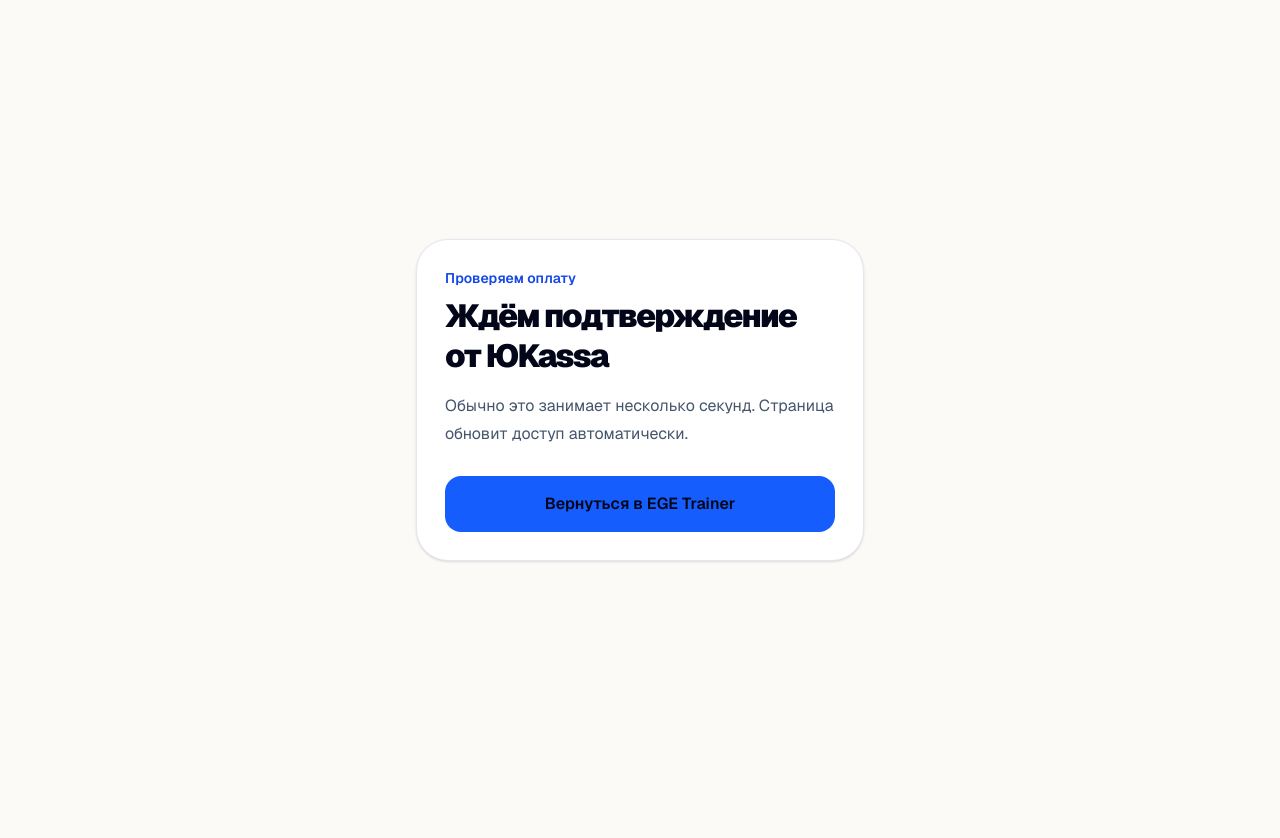
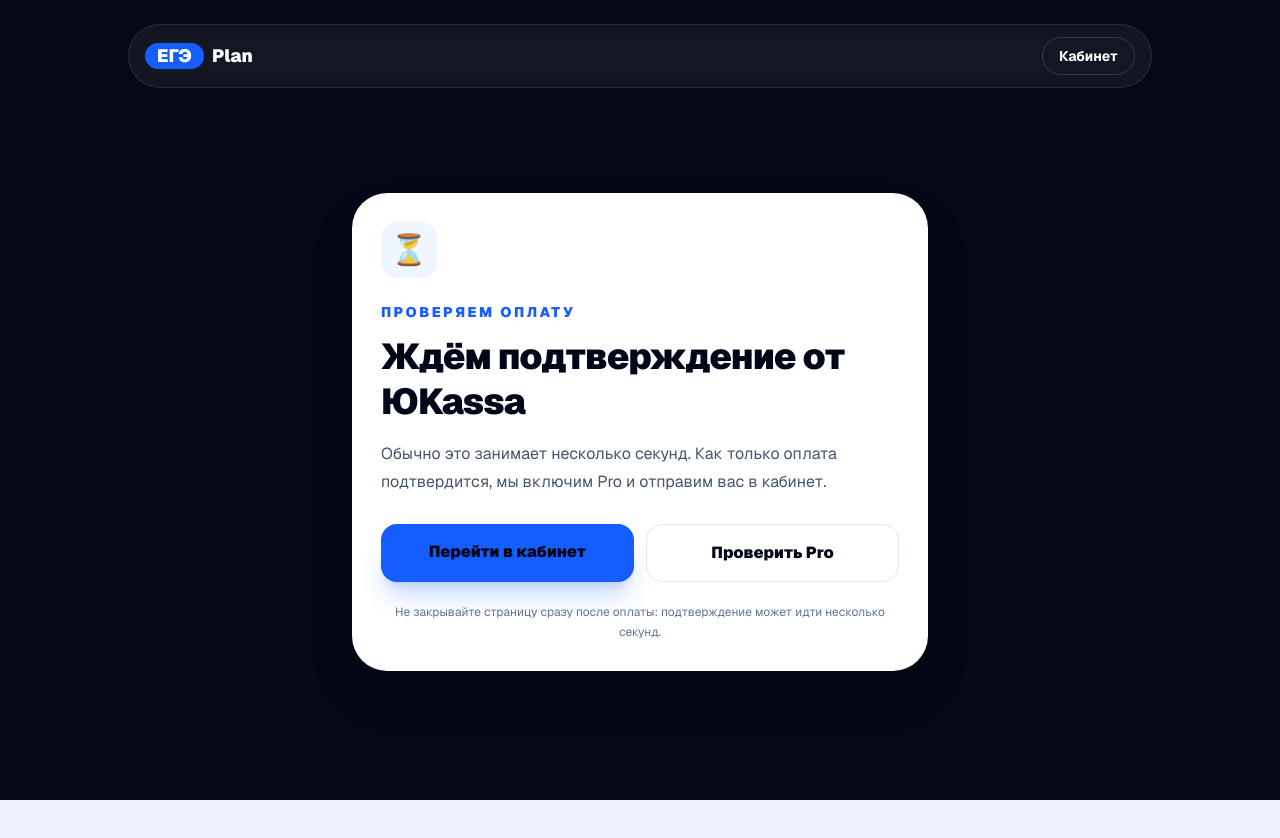
Before and after one commit to 4730188-hue/ege-trainer, a Next.js app: page /payment/success in a window 1280 px wide. After the commit the page ends 800 px from the top, so only its background shows below. Built offline with nearby package versions, Linux system fonts and the light colour scheme; no server answers; the database is empty.

Commit message:
Improve payment success page

```diff
--- a/app/payment/success/page.tsx
+++ b/app/payment/success/page.tsx
@@ -2,7 +2,11 @@
 
 import { useEffect, useState } from "react";
 import Link from "next/link";
-import { activatePro, getPaymentUserId, type ProPlanKey } from "@/lib/storage";
+import {
+  activatePro,
+  getPaymentUserId,
+  type ProPlanKey,
+} from "@/lib/storage";
 
 type Status = "checking" | "active" | "pending" | "error";
 
@@ -16,18 +20,29 @@
       const params = new URLSearchParams(window.location.search);
       const userId = params.get("uid") || getPaymentUserId();
 
-      for (let attempt = 0; attempt < 8; attempt += 1) {
+      for (let attempt = 0; attempt < 12; attempt += 1) {
         try {
-          const response = await fetch(`/api/subscription?userId=${encodeURIComponent(userId)}`, {
-            cache: "no-store",
-          });
+          const response = await fetch(
+            `/api/subscription?userId=${encodeURIComponent(userId)}`,
+            { cache: "no-store" }
+          );
+
           const data = await response.json();
 
           if (cancelled) return;
 
           if (data.active) {
-            activatePro((data.subscription?.plan || "monthly") as ProPlanKey, data.subscription?.expires_at || data.subscription?.expiresAt);
+            activatePro(
+              (data.subscription?.plan || "monthly") as ProPlanKey,
+              data.subscription?.expires_at || data.subscription?.expiresAt
+            );
+
             setStatus("active");
+
+            setTimeout(() => {
+              window.location.href = "/account";
+            }, 2200);
+
             return;
           }
         } catch {
@@ -49,44 +64,118 @@
   }, []);
 
   return (
-    <main className="min-h-screen bg-[#fbfaf7] px-4 pb-10 text-slate-950">
-      <div className="mx-auto flex min-h-screen w-full max-w-md items-center">
-        <section className="w-full rounded-[2rem] border border-slate-200 bg-white p-7 shadow-sm">
-          {status === "checking" && (
+    <main className="min-h-screen bg-[#050816] px-5 py-6 text-white">
+      <div className="mx-auto flex min-h-[calc(100vh-3rem)] max-w-5xl flex-col">
+        <header className="flex items-center justify-between rounded-full border border-white/10 bg-white/[0.06] px-4 py-3 backdrop-blur">
+          <Link href="/" className="flex items-center gap-2">
+            <span className="rounded-full bg-blue-600 px-3 py-1 text-lg font-black leading-none text-white">
+              ЕГЭ
+            </span>
+            <span className="text-lg font-black">Plan</span>
+          </Link>
+
+          <Link
+            href="/account"
+            className="rounded-full border border-white/15 px-4 py-2 text-sm font-bold text-white"
+          >
+            Кабинет
+          </Link>
+        </header>
+
+        <section className="flex flex-1 items-center justify-center py-12">
+          <div className="w-full max-w-xl rounded-[2.2rem] border border-white/10 bg-white p-7 text-slate-950 shadow-2xl">
+            {status === "checking" ? (
               <>
-              <p className="text-sm font-semibold text-blue-700">Проверяем оплату</p>
-              <h1 className="mt-2 text-[2rem] font-black leading-tight tracking-[-0.055em]">Ждём подтверждение от ЮKassa</h1>
-              <p className="mt-4 text-base leading-7 text-slate-600">Обычно это занимает несколько секунд. Страница обновит доступ автоматически.</p>
+                <div className="flex h-14 w-14 items-center justify-center rounded-2xl bg-blue-50 text-3xl">
+                  ⏳
+                </div>
+                <p className="mt-6 text-sm font-black uppercase tracking-[0.18em] text-blue-600">
+                  Проверяем оплату
+                </p>
+                <h1 className="mt-3 text-4xl font-black leading-tight tracking-tight">
+                  Ждём подтверждение от ЮKassa
+                </h1>
+                <p className="mt-4 text-base leading-7 text-slate-600">
+                  Обычно это занимает несколько секунд. Как только оплата подтвердится,
+                  мы включим Pro и отправим вас в кабинет.
+                </p>
               </>
-          )}
+            ) : null}
 
-          {status === "active" && (
+            {status === "active" ? (
               <>
-              <p className="text-sm font-semibold text-emerald-700">Оплата прошла</p>
-              <h1 className="mt-2 text-[2rem] font-black leading-tight tracking-[-0.055em]">Pro активирован</h1>
-              <p className="mt-4 text-base leading-7 text-slate-600">Теперь доступны безлимитные тренировки, мини-варианты и расширенный прогресс.</p>
+                <div className="flex h-14 w-14 items-center justify-center rounded-2xl bg-emerald-50 text-3xl">
+                  ✅
+                </div>
+                <p className="mt-6 text-sm font-black uppercase tracking-[0.18em] text-emerald-600">
+                  Оплата прошла
+                </p>
+                <h1 className="mt-3 text-4xl font-black leading-tight tracking-tight">
+                  Pro активирован
+                </h1>
+                <p className="mt-4 text-base leading-7 text-slate-600">
+                  Теперь доступны тренировки, мини-варианты, повтор ошибок и прогресс.
+                  Сейчас откроем личный кабинет.
+                </p>
               </>
-          )}
+            ) : null}
 
-          {status === "pending" && (
+            {status === "pending" ? (
               <>
-              <p className="text-sm font-semibold text-amber-700">Оплата в обработке</p>
-              <h1 className="mt-2 text-[2rem] font-black leading-tight tracking-[-0.055em]">Доступ скоро включится</h1>
-              <p className="mt-4 text-base leading-7 text-slate-600">Если деньги списались, подожди немного и вернись на страницу Pro. Webhook может прийти с задержкой.</p>
+                <div className="flex h-14 w-14 items-center justify-center rounded-2xl bg-amber-50 text-3xl">
+                  🕒
+                </div>
+                <p className="mt-6 text-sm font-black uppercase tracking-[0.18em] text-amber-600">
+                  Оплата в обработке
+                </p>
+                <h1 className="mt-3 text-4xl font-black leading-tight tracking-tight">
+                  Доступ скоро включится
+                </h1>
+                <p className="mt-4 text-base leading-7 text-slate-600">
+                  Деньги списались, но подтверждение от ЮKassa может прийти с задержкой.
+                  Откройте кабинет через пару минут — Pro должен подтянуться автоматически.
+                </p>
               </>
-          )}
+            ) : null}
 
-          {status === "error" && (
+            {status === "error" ? (
               <>
-              <p className="text-sm font-semibold text-red-700">Не удалось проверить оплату</p>
-              <h1 className="mt-2 text-[2rem] font-black leading-tight tracking-[-0.055em]">Попробуй открыть Pro ещё раз</h1>
-              <p className="mt-4 text-base leading-7 text-slate-600">Если оплата прошла, доступ подтянется после проверки подписки.</p>
+                <div className="flex h-14 w-14 items-center justify-center rounded-2xl bg-red-50 text-3xl">
+                  ⚠️
+                </div>
+                <p className="mt-6 text-sm font-black uppercase tracking-[0.18em] text-red-600">
+                  Не удалось проверить оплату
+                </p>
+                <h1 className="mt-3 text-4xl font-black leading-tight tracking-tight">
+                  Откройте кабинет чуть позже
+                </h1>
+                <p className="mt-4 text-base leading-7 text-slate-600">
+                  Если оплата прошла, доступ включится после проверки. Обычно это занимает
+                  немного времени.
+                </p>
               </>
-          )}
+            ) : null}
 
-          <Link href="/home" className="mt-7 block rounded-2xl bg-blue-600 px-5 py-4 text-center font-semibold text-white">
-            Вернуться в EGE Trainer
+            <div className="mt-7 grid gap-3 sm:grid-cols-2">
+              <Link
+                href="/account"
+                className="rounded-2xl bg-blue-600 px-5 py-4 text-center font-black text-white shadow-xl shadow-blue-600/20"
+              >
+                Перейти в кабинет
               </Link>
+
+              <Link
+                href="/paywall"
+                className="rounded-2xl border border-slate-200 bg-white px-5 py-4 text-center font-black text-slate-800"
+              >
+                Проверить Pro
+              </Link>
+            </div>
+
+            <p className="mt-5 text-center text-xs leading-5 text-slate-500">
+              Не закрывайте страницу сразу после оплаты: подтверждение может идти несколько секунд.
+            </p>
+          </div>
         </section>
       </div>
     </main>
```
Lines whose indentation alone changed are shown as unchanged.
